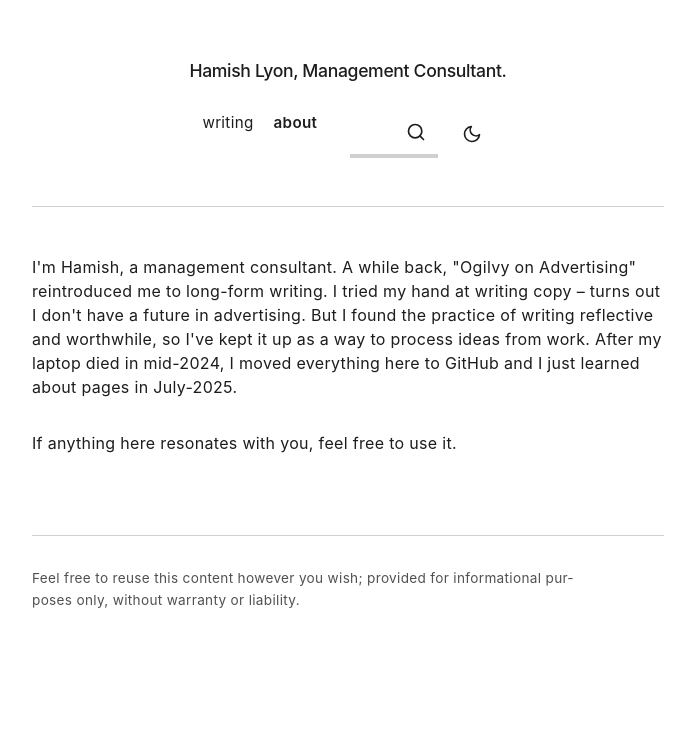
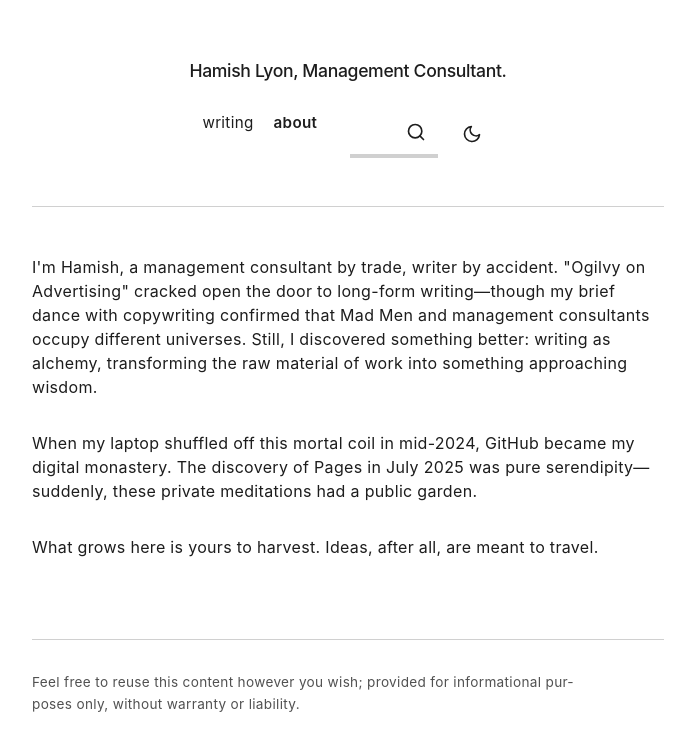
Before and after one commit to HamishFrostLyon/hamishfrostlyon.github.io, a Jekyll site: the page built from about.html, in a window 1280 px wide. Shown: the top 751 px of the page, without its empty margins (292-987 px from the left). Built offline with Jekyll 4.4.1, drawn with Linux system fonts in a browser that asks for light colours.

Commit message:
Update about page with more wit and poetry
- Added 'writer by accident' and 'Mad Men vs consultants' for humor
- Introduced metaphors: writing as alchemy, laptop shuffling off mortal coil
- GitHub as digital monastery, Pages discovery as serendipity
- Private meditations → public garden
- Ideas meant to travel, harvest metaphor
- Maintains original message while adding literary flair

🤖 Generated with [Claude Code](https://claude.ai/code)

Co-Authored-By: Claude <noreply@anthropic.com>

```diff
--- a/about.html
+++ b/about.html
@@ -6,15 +6,21 @@ permalink: /about/
 
 <div class="about-content">
     <p>
-        I'm Hamish, a management consultant. A while back, "Ogilvy on Advertising" reintroduced me to
-        long-form writing. I tried my hand at writing copy – turns out I don't have a future
-        in advertising. But I found the practice of writing reflective and worthwhile, so I've
-        kept it up as a way to process ideas from work. After my laptop died in mid-2024,
-        I moved everything here to GitHub and I just learned about pages in July-2025.
+        I'm Hamish, a management consultant by trade, writer by accident. "Ogilvy on Advertising"
+        cracked open the door to long-form writing—though my brief dance with copywriting
+        confirmed that Mad Men and management consultants occupy different universes. Still,
+        I discovered something better: writing as alchemy, transforming the raw material of
+        work into something approaching wisdom.
     </p>
 
     <p>
-        If anything here resonates with you, feel free to use it.
+        When my laptop shuffled off this mortal coil in mid-2024, GitHub became my digital
+        monastery. The discovery of Pages in July 2025 was pure serendipity—suddenly,
+        these private meditations had a public garden.
+    </p>
+
+    <p>
+        What grows here is yours to harvest. Ideas, after all, are meant to travel.
     </p>
 </div>
 <div class="contact">
```
